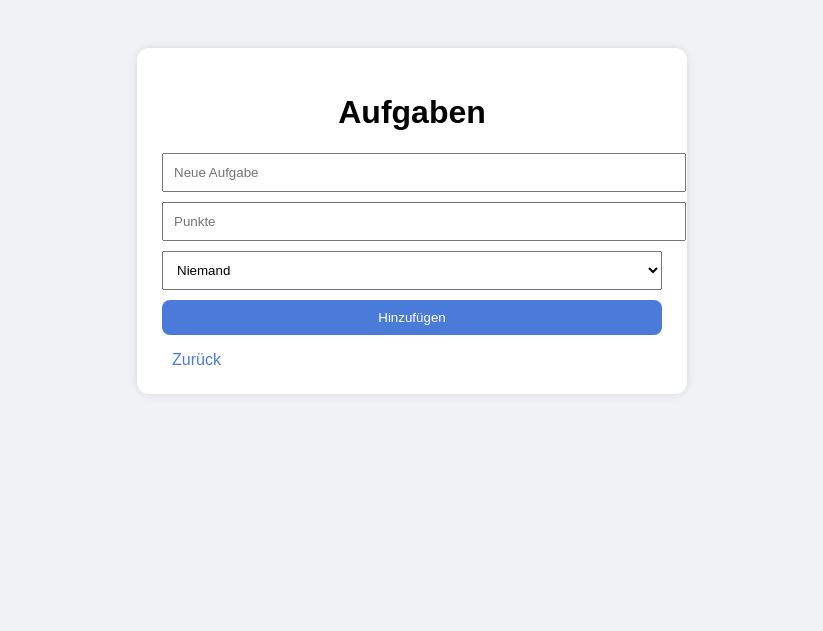
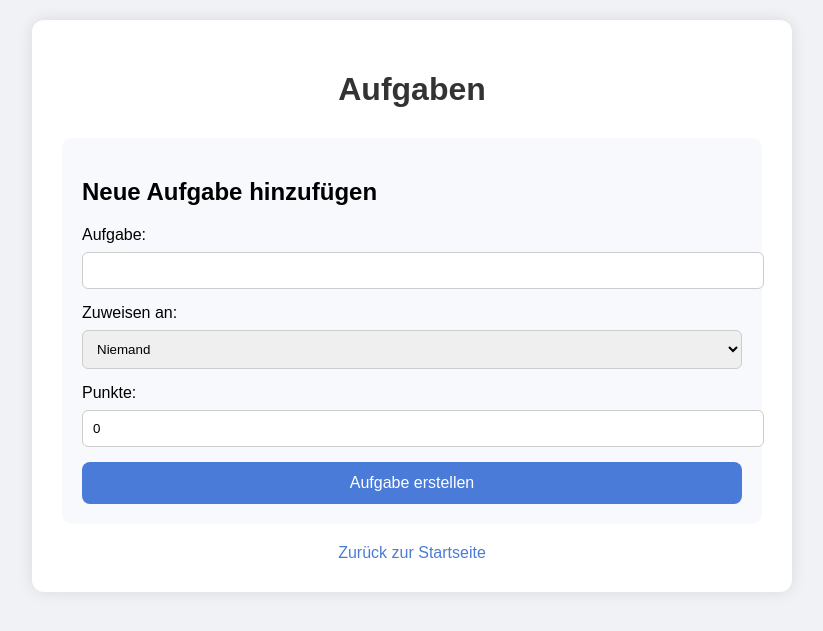
Before and after one commit to Fabian123384/familytasks, a Flask app: page /tasks in a window 1280 px wide. Shown: the top 631 px of the page, without its empty margins (228-1051 px from the left). Run offline with Flask 3, Linux system fonts and the light colour scheme; the visitor is signed in with stand-in values (Sample User, id 1).

Commit message:
Update tasks.html

```diff
--- a/templates/tasks.html
+++ b/templates/tasks.html
@@ -2,88 +2,170 @@
 <html>
 <head>
     <meta charset="UTF-8">
-    <title>Aufgaben</title>
+    <title>FamilyTasks – Aufgaben</title>
+
     <style>
         body {
-            font-family: Arial;
+            font-family: Arial, sans-serif;
             background: #f0f2f5;
-            padding: 40px;
+            margin: 0;
+            padding: 20px;
         }
+
         .container {
+            max-width: 700px;
+            margin: auto;
             background: white;
-            padding: 25px;
+            padding: 30px;
             border-radius: 12px;
-            width: 500px;
-            margin: auto;
-            box-shadow: 0 0 10px rgba(0,0,0,0.1);
+            box-shadow: 0 0 15px rgba(0,0,0,0.1);
         }
-        h1 { text-align: center; }
-        form input, form select {
+
+        h1 {
+            text-align: center;
+            margin-bottom: 25px;
+            color: #333;
+        }
+
+        .task {
+            background: #f8f9fc;
+            padding: 15px;
+            border-radius: 10px;
+            margin-bottom: 15px;
+            border-left: 6px solid #4a7bd8;
+        }
+
+        .task.done {
+            background: #e6ffe6;
+            border-left-color: #4ad86a;
+            text-decoration: line-through;
+            opacity: 0.7;
+        }
+
+        .task p {
+            margin: 5px 0;
+            color: #444;
+        }
+
+        .buttons {
+            margin-top: 10px;
+        }
+
+        .buttons a {
+            padding: 8px 12px;
+            background: #4a7bd8;
+            color: white;
+            text-decoration: none;
+            border-radius: 6px;
+            margin-right: 8px;
+            font-size: 14px;
+        }
+
+        .buttons a:hover {
+            background: #3a66b8;
+        }
+
+        .delete {
+            background: #d84a4a !important;
+        }
+
+        .delete:hover {
+            background: #b83a3a !important;
+        }
+
+        .done {
+            background: #4ad86a !important;
+        }
+
+        .done:hover {
+            background: #3bb85a !important;
+        }
+
+        form {
+            margin-top: 30px;
+            background: #f8f9fc;
+            padding: 20px;
+            border-radius: 10px;
+        }
+
+        input, select {
             width: 100%;
             padding: 10px;
-            margin-bottom: 10px;
+            margin-top: 8px;
+            margin-bottom: 15px;
+            border-radius: 6px;
+            border: 1px solid #ccc;
         }
+
         button {
-            padding: 10px;
             width: 100%;
+            padding: 12px;
             background: #4a7bd8;
             color: white;
             border: none;
             border-radius: 8px;
+            font-size: 16px;
         }
-        ul { list-style: none; padding: 0; }
-        li {
-            background: #f7f7f7;
-            padding: 12px;
-            margin-bottom: 8px;
-            border-radius: 8px;
+
+        button:hover {
+            background: #3a66b8;
         }
-        a {
-            margin-left: 10px;
+
+        .back {
+            display: block;
+            text-align: center;
+            margin-top: 20px;
             color: #4a7bd8;
             text-decoration: none;
         }
+
+        .back:hover {
+            text-decoration: underline;
+        }
     </style>
 </head>
+
 <body>
     <div class="container">
         <h1>Aufgaben</h1>
 
+        {% for task in tasks %}
+        <div class="task {% if task.done %}done{% endif %}">
+            <p><strong>{{ task.task }}</strong></p>
+            <p>Zugewiesen an: {{ task.assigned_to or "Niemand" }}</p>
+            <p>Punkte: {{ task.points }}</p>
+
+            <div class="buttons">
+                {% if not task.done %}
+                <a class="done" href="/task_done/{{ loop.index0 }}">Erledigt</a>
+                {% endif %}
+                <a href="/task_edit/{{ loop.index0 }}">Bearbeiten</a>
+                <a class="delete" href="/task_delete/{{ loop.index0 }}">Löschen</a>
+            </div>
+        </div>
+        {% endfor %}
+
         <form method="POST">
-            <input type="text" name="task" placeholder="Neue Aufgabe" required>
+            <h2>Neue Aufgabe hinzufügen</h2>
 
-            <input type="number" name="points" placeholder="Punkte" required>
+            <label>Aufgabe:</label>
+            <input name="task" required>
 
+            <label>Zuweisen an:</label>
             <select name="assigned_to">
                 <option value="">Niemand</option>
-                {% for name, data in users.items() %}
-                    <option value="{{ name }}">{{ name }}</option>
+                {% for name in users %}
+                <option value="{{ name }}">{{ name }}</option>
                 {% endfor %}
             </select>
 
-            <button type="submit">Hinzufügen</button>
+            <label>Punkte:</label>
+            <input name="points" type="number" min="0" value="0">
+
+            <button type="submit">Aufgabe erstellen</button>
         </form>
 
-        <ul>
-            {% for t in tasks %}
-                <li>
-                    <strong>{{ t.task }}</strong><br>
-                    Punkte: {{ t.points }}<br>
-                    Zuständig: {{ t.assigned_to or "Niemand" }}<br>
-
-                    {% if t.done %}
-                        ✔️ Erledigt
-                    {% else %}
-                        <a href="/task_done/{{ loop.index0 }}">Erledigen</a>
-                    {% endif %}
-
-                    <a href="/task_edit/{{ loop.index0 }}">Bearbeiten</a>
-                    <a href="/task_delete/{{ loop.index0 }}">Löschen</a>
-                </li>
-            {% endfor %}
-        </ul>
-
-        <a href="/">Zurück</a>
+        <a class="back" href="/">Zurück zur Startseite</a>
     </div>
 </body>
 </html>
```
